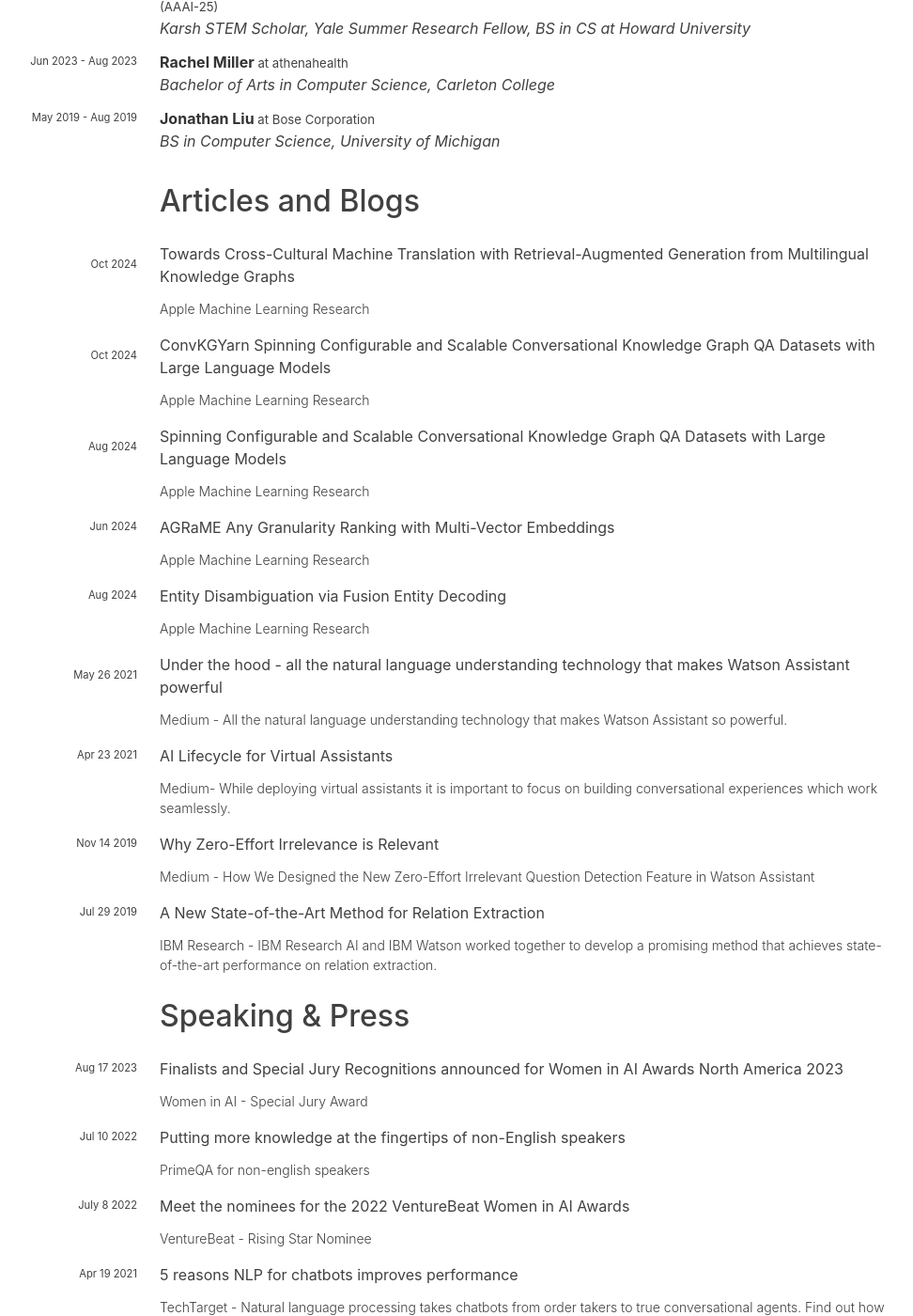
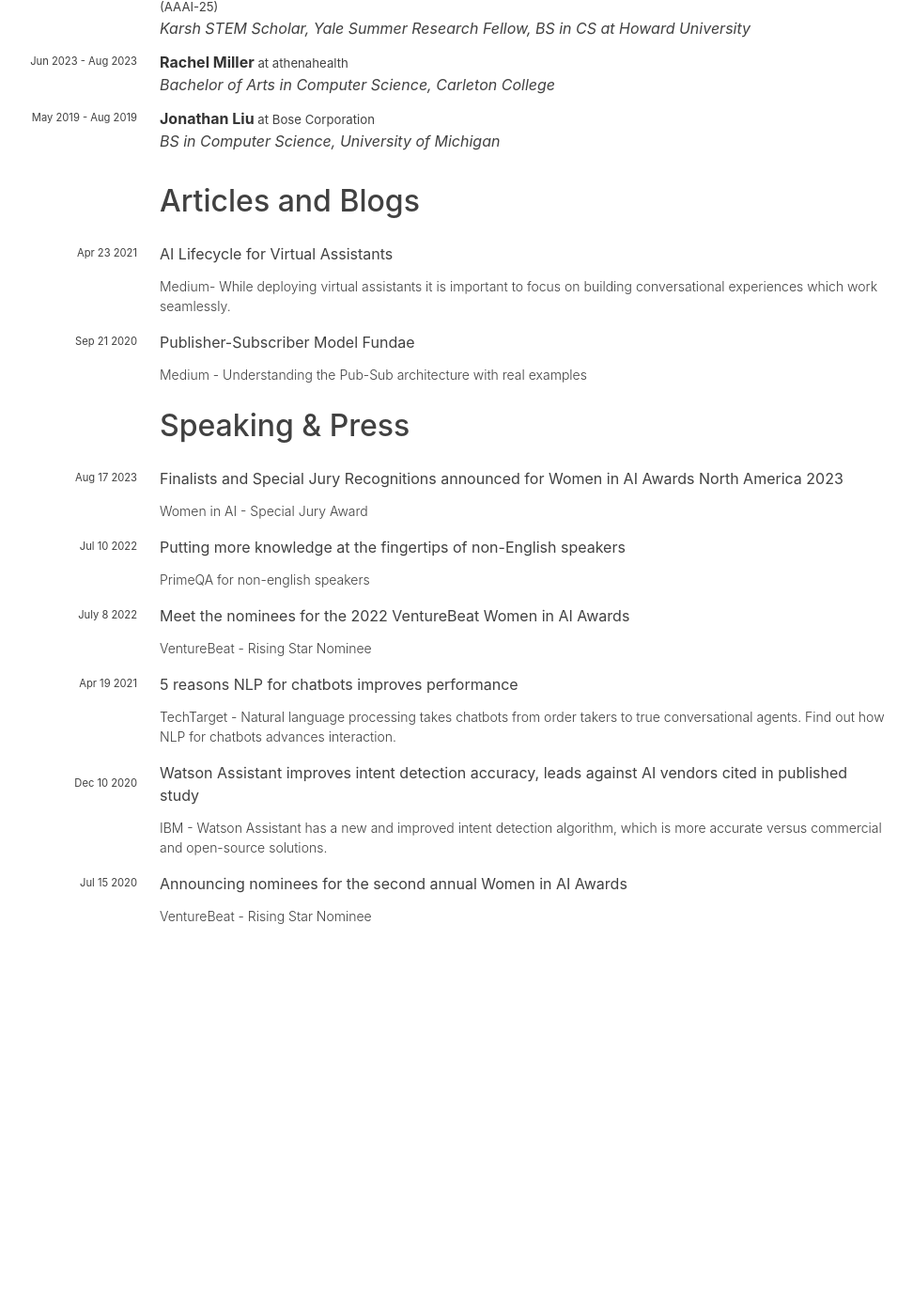
Before and after one commit to hariharanragothaman/hariharanragothaman.github.io, a Jekyll site: the page built from cv.md, in a window 1280 px wide and 1400 px high, scrolled down 4272 px. Shown: the whole window at 94% size, without its empty margins (162-1134 px from the left). Built offline with Jekyll 4.4.1, drawn with Linux system fonts in a browser that asks for light colours; nearby versions of some CDN libraries; some web fonts are replaced; after the commit the page ends 5309 px from its top, so only the background shows below that.

Commit message:
Polishes and Updates

```diff
--- a/_data/blogs.yaml
+++ b/_data/blogs.yaml
@@ -1,45 +1,3 @@
-- title: Towards Cross-Cultural Machine Translation with Retrieval-Augmented Generation from Multilingual Knowledge Graphs
-  month: Oct
-  year: 2024
-  publisher:
-    - url: https://machinelearning.apple.com/research/cultural-translation
-      name: Apple Machine Learning Research
-
-- title: ConvKGYarn Spinning Configurable and Scalable Conversational Knowledge Graph QA Datasets with Large Language Models
-  month: Oct
-  year: 2024
-  publisher:
-    - url: https://machinelearning.apple.com/research/convkgyarn-datasets
-      name: Apple Machine Learning Research
-
-- title: Spinning Configurable and Scalable Conversational Knowledge Graph QA Datasets with Large Language Models
-  month: Aug
-  year: 2024
-  publisher:
-    - url: https://machinelearning.apple.com/research/spinning-configurable-scalable
-      name: Apple Machine Learning Research
-
-- title: AGRaME Any Granularity Ranking with Multi-Vector Embeddings
-  month: Jun
-  year: 2024
-  publisher:
-    - url: https://machinelearning.apple.com/research/agrame
-      name: Apple Machine Learning Research
-
-- title: Entity Disambiguation via Fusion Entity Decoding
-  month: Aug
-  year: 2024
-  publisher:
-    - url: https://machinelearning.apple.com/research/entity-disambiguation-fusion-decoding
-      name: Apple Machine Learning Research
-
-- title: Under the hood - all the natural language understanding technology that makes Watson Assistant powerful
-  month: May 26
-  year: 2021
-  publisher:
-    - url: https://medium.com/ibm-watson/under-the-hood-all-the-natural-language-understanding-technology-that-makes-watson-assistant-fb8aaaca2f16
-      name: Medium - All the natural language understanding technology that makes Watson Assistant so powerful.
-
 - title: AI Lifecycle for Virtual Assistants
   month: Apr 23
   year: 2021
@@ -47,16 +5,9 @@
     - url: https://medium.com/ibm-watson/better-than-before-ai-lifecycle-for-virtual-assistants-df5fdaf32555
       name: Medium- While deploying virtual assistants it is important to focus on building conversational experiences which work seamlessly.
 
-- title: Why Zero-Effort Irrelevance is Relevant
-  month: Nov 14
-  year: 2019
+- title: Publisher-Subscriber Model Fundae
+  month: Sep 21
+  year: 2020
   publisher:
-    - url: https://medium.com/ibm-watson/enhanced-offtopic-90b2dadf0ef1
-      name: Medium - How We Designed the New Zero-Effort Irrelevant Question Detection Feature in Watson Assistant
-
-- title: A New State-of-the-Art Method for Relation Extraction
-  month: Jul 29
-  year: 2019
-  publisher:
-    - url: https://mitibmwatsonailab.mit.edu/research/blog/extracting-multiple-relations-in-one-pass-with-pre-trained-transformers/
-      name: IBM Research - IBM Research AI and IBM Watson worked together to develop a promising method that achieves state-of-the-art performance on relation extraction.
+    - url: https://medium.com/upsolve-digest/publisher-subscriber-model-fundae-4aa8c42ed851
+      name: Medium - Understanding the Pub-Sub architecture with real examples
```
